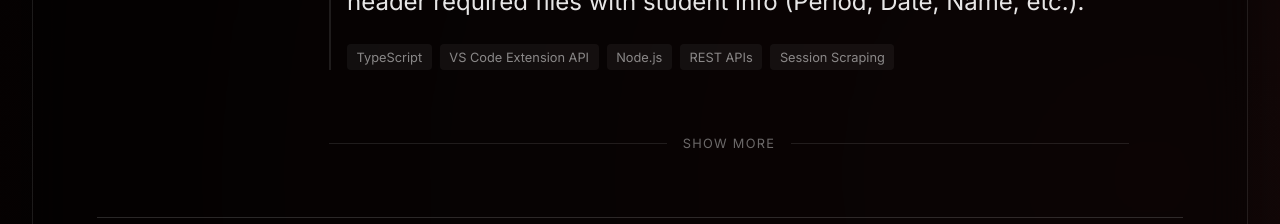
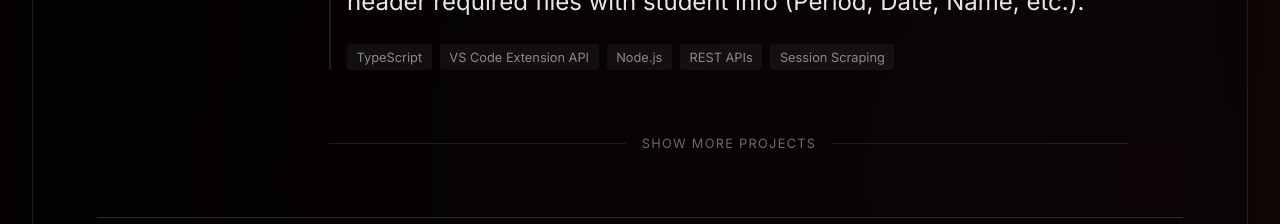
Before and after one commit to Visual-Studio-Coder/Visual-Studio-Coder.github.io, a React (Vite) app: page / in a window 1280 px wide. Shown: the part 2920-3144 px from the top of the page. Built offline with nearby package versions, Linux system fonts and the light colour scheme; no server answers.

Commit message:
Update show more link text to clarify it displays more projects

```diff
--- a/src/App.jsx
+++ b/src/App.jsx
@@ -133,7 +133,7 @@ function App() {
 
               <div className="show-more-container">
                 <a href="https://github.com/Visual-Studio-Coder?tab=repositories" target="_blank" rel="noopener noreferrer" className="show-more-link">
-                  Show More
+                  Show More Projects
                 </a>
               </div>
             </div>
```
